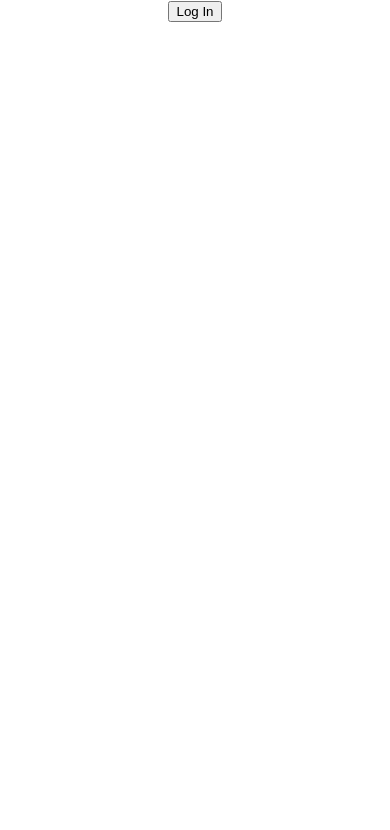
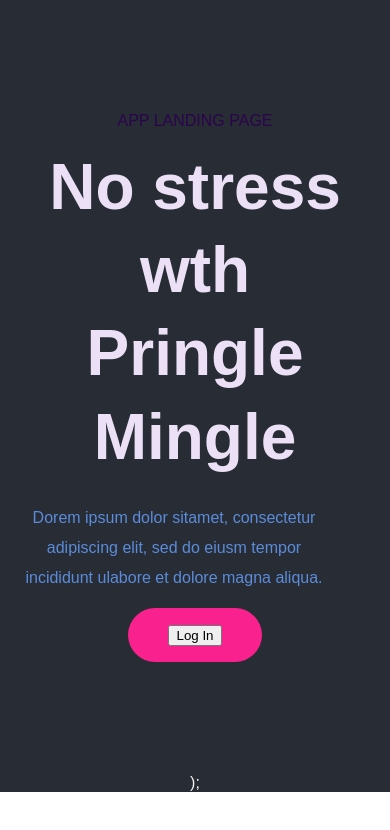
Before and after one commit to MiaSmartyPants/Pringle_Mingle, a React (Create React App) app in the folder client/: page / in a window 390 px wide. Shown: the top 830 px of the page. Built offline with nearby package versions, Linux system fonts and the light colour scheme.

Commit message:
landing page css

```diff
--- a/client/package.json
+++ b/client/package.json
@@ -44,5 +44,8 @@
       "last 1 firefox version",
       "last 1 safari version"
     ]
+  },
+  "devDependencies": {
+    "css-loader": "^6.7.1"
   }
 }
--- a/client/src/App.css
+++ b/client/src/App.css
@@ -37,8 +37,10 @@
   }
 }
 
-
-.home,
+.landing{
+  background-color: #282c34;
+  color: #f2f2f2;
+}
 .reports,
 .products {
   display: flex;
@@ -105,3 +107,195 @@ input {
   margin: 8px 0;
   box-sizing: border-box;
 }
+
+@import url("https://fonts.googleapis.com/css?family=Nunito:300,400,600,700&display=swap");
+
+html,
+body {
+  width: 100%;
+  padding: 0px;
+  margin: 0px;
+  font-size: 16px;
+  font-family: "Nunito", sans-serif;
+}
+
+main {
+  z-index: 100;
+}
+main > *:nth-child(odd) {
+  background-color: #212323;
+}
+
+section {
+  display: flex;
+  flex-direction: column;
+  height: calc(100vh - 200px);
+  padding: 100px 24px;
+}
+section > .container {
+  display: flex;
+  height: 100%;
+  margin: 0px auto;
+  max-width: 1440px;
+}
+section > .container > * {
+  margin: auto 12px;
+}
+
+@media screen and (max-width: 700px) {
+  section {
+    height: auto;
+  }
+  section > .container {
+    display: block;
+  }
+  section > .container > * {
+    margin: 12px auto;
+    width: 100%;
+  }
+}
+
+.section-text {
+  min-width: 300px;
+}
+.section-text__title {
+  font-size: 50px;
+  font-weight: 700;
+  line-height: 1.2;
+  margin-bottom: 40px;
+  color: #eedaff;
+  max-width: 400px;
+}
+.section-text__title-centered {
+  max-width: 600px;
+  text-align: center;
+  margin: 0px auto;
+  font-size: 50px;
+  font-weight: 700;
+  line-height: 1.2;
+  margin-bottom: 40px;
+  color: #dfccef;
+}
+.section-text__title-big {
+  font-size: 4rem;
+  font-weight: 700;
+  color: #ebe0f6;
+  line-height: 1.3;
+  margin-bottom: 24px;
+  max-width: 600px;
+}
+.section-text__title-small {
+  font-size: 24px;
+  font-weight: 600;
+  line-height: 1.2;
+  margin-bottom: 8px;
+  color: #23182c;
+}
+.section-text__subtitle {
+  color: #2b044d;
+  font-size: 1rem;
+  text-transform: uppercase;
+  margin-bottom: 16px;
+}
+.section-text__body {
+  color: #5b8cda;
+  font-size: 1rem;
+  line-height: 30px;
+  margin-bottom: 15px;
+  font-weight: 400;
+  max-width: 300px;
+}
+
+.section-image {
+  height: calc(100vh - 130px);
+}
+.section-image__small {
+  height: calc(100vh - 130px);
+  max-width: 60vw;
+}
+.section-image img,
+.section-image__small img {
+  height: 100%;
+  width: 100%;
+  object-fit: contain;
+  object-position: center;
+}
+
+@media screen and (max-width: 700px) {
+  .section-image,
+  .section-image__small {
+    display: none;
+  }
+}
+
+.feature-box {
+  margin-bottom: 32px;
+}
+
+
+
+
+
+@media screen and (max-width: 700px) {
+  .service-cards {
+    flex-direction: column;
+  }
+}
+
+.download-btn {
+  background-color: #f9218d;
+  text-decoration: none;
+  color: #fff;
+  cursor: pointer;
+  display: inline-block;
+  font-size: 1.1rem;
+  font-weight: 300;
+  padding: 16px 40px;
+  border-radius: 30px;
+  cursor: pointer;
+  transition: all 0.2s linear;
+  margin: 0;
+}
+.download-btn:hover {
+  background-color: #e0569b;
+}
+
+.section-carousel__images {
+  display: flex;
+}
+.section-carousel__image {
+  margin: 0px 6px;
+}
+
+@media screen and (max-width: 700px) {
+  .section-carousel__images {
+    position: relative;
+    right: 0;
+    left: 0;
+  }
+}
+
+
+@media screen and (max-width: 700px) {
+  section#download {
+    height: auto;
+  }
+}
+
+.text-white {
+  color: #fff;
+}
+
+.row {
+  display: flex;
+  margin: 0px -14px;
+  justify-content: space-between;
+}
+.col-50 {
+  width: 50%;
+  padding: 0px 14px;
+}
+.col-30 {
+  width: 30%;
+  padding: 0px 14px;
+}
--- a/client/src/pages/LandingPage.js
+++ b/client/src/pages/LandingPage.js
@@ -5,6 +5,8 @@ import { RetrieveOrg } from "../components/RetrieveOrg";
 import { Profile } from "../components/Profile";
 import { useAuth0 } from "@auth0/auth0-react";
 import { useState, useEffect } from "react";
+
+
 
 import { Link } from 'react-router-dom';
 
@@ -139,7 +141,7 @@ export default function LandingPage() {
 
   useEffect(() => {
     // CALL here
-  if(email){
+    if (email) {
       updateAdmin()
     }
 
@@ -169,11 +171,24 @@ export default function LandingPage() {
   }
 
   return (
-    <div>
+    <div className="landing">
 
+
+
+      <section id="home">
+        <div className="container">
+          <div className="home-text">
+            <div className="section-text__subtitle">App landing page</div>
+            <div className="section-text__title-big">
+              No stress wth Pringle Mingle
+            </div>
+            <div className="section-text__body">
+              Dorem ipsum dolor sitamet, consectetur adipiscing elit, sed do eiusm
+              tempor incididunt ulabore et dolore magna aliqua.
+            </div>
             {!isAuthenticated && (
 
-        <div className="loginLanding">
+              <div className="download-btn">
                 <LoginButton />
               </div>
             )}
@@ -182,11 +197,19 @@ export default function LandingPage() {
           Signin Successful
           <br></br>
 
-          <button onClick={addToAdmin}>Welcome in!</button>
+          <button className="download-btn" onClick={addToAdmin}>Welcome in!</button>
 
-          {/* <button onClick={getOrganizations}>Welcome in!</button> */}
         </div>
       )}
           </div>
+
+          <div className="section-image">
+            <img src="./images/hero_right.webp" alt="app preview" />
+          </div>
+        </div>
+      </section>
+      );
+
+    </div>
   )
 }
```
Also changed, not shown: 1 other file (tests, documents, lock files or other folders). Lines whose indentation alone changed are shown as unchanged.
